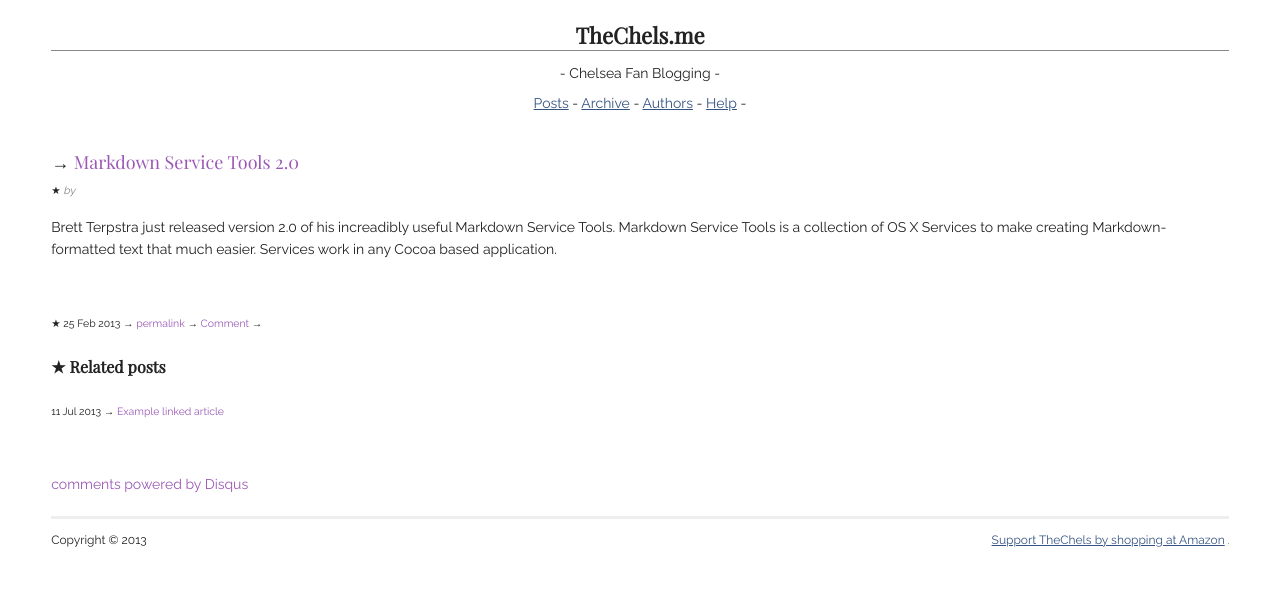
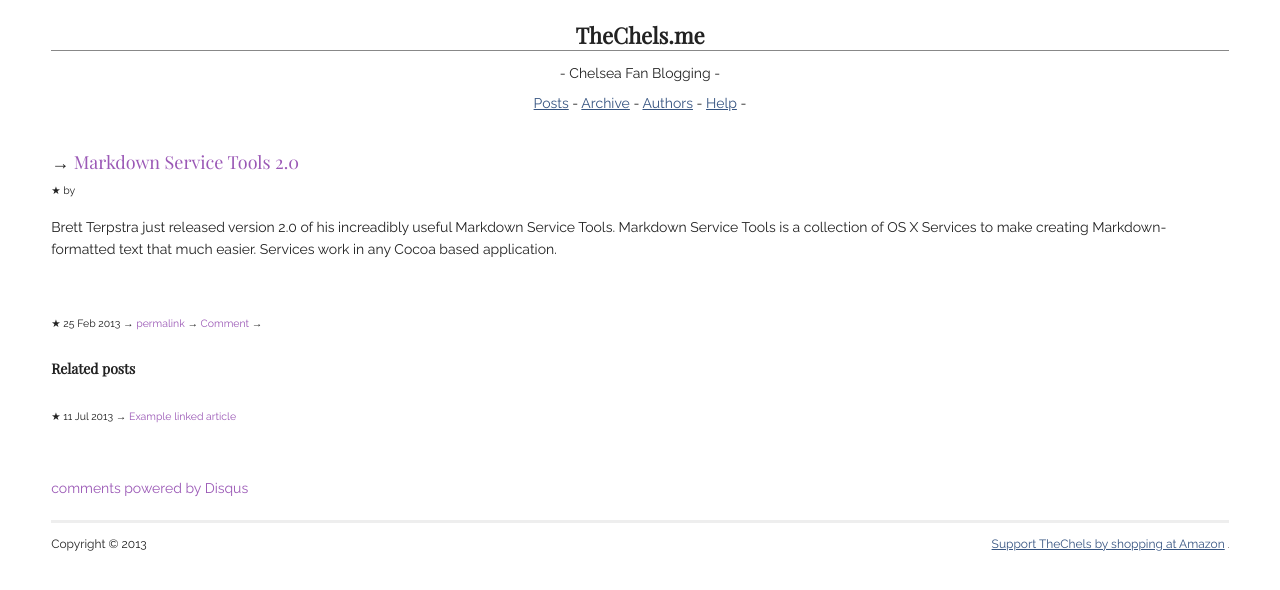
Before and after one commit to TheNenae/TheChels.github.io, a Jekyll site: the page built from _posts/2013-02-25-markdown-service-tools.md, in a window 1280 px wide. Shown: the top 590 px of the page. Built offline with Jekyll 4.4.1, drawn with Linux system fonts in a browser that asks for light colours; Markdown is read by kramdown in place of the engine named in the settings; comment, search, counter and statistics services are not loaded.

Commit message:
tidying up

```diff
--- a/_layouts/post.html
+++ b/_layouts/post.html
@@ -12,7 +12,7 @@
 				  <h3><a href="{{ page.url }}">{% if site.titlecase %}{{ page.title | titlecase }}{% else %}{{ page.title }}{% endif %}</a></h3>
 				{% endif %}
 
-           <small>★ <span class="date">by <a href=/{{ post.author }}>{{ post.author }}</a></span></small>
+           <small>★ by <a href="/{{ post.author }}">{{ post.author }}</a></small>
   		</header>
 
     	{{ content }}
@@ -20,16 +20,19 @@
 
         <p>
          <small>★ {{ page.date | date_to_string }} →
-         <a href="{{ post.url }}" class="permalink" title="Permalink">permalink</a> → <a href="{{ post.url }}" class="comment" title="Comment">Comment</a> →</small>
+            <a href="{{ post.url }}" class="permalink" title="Permalink">permalink</a>
+            → <a href="{{ post.url }}" class="comment" title="Comment">Comment</a>
+            →
+        </small>
 	</p>
 
 	<div id="related">
- 	 <h4>★ Related posts</h4>
+ 	 <h5>Related posts</h5>
   	     <ul class="posts">
     		{% for post in site.related_posts limit:3 %}
       		<li>
                 <small>
-                    {{ post.date | date_to_string }} → <a href="{{ post.url }}">{{ post.title }}</a>
+                   ★ {{ post.date | date_to_string }} → <a href="{{ post.url }}">{{ post.title }}</a>
                 </small>
             </li>
     		{% endfor %}
```
